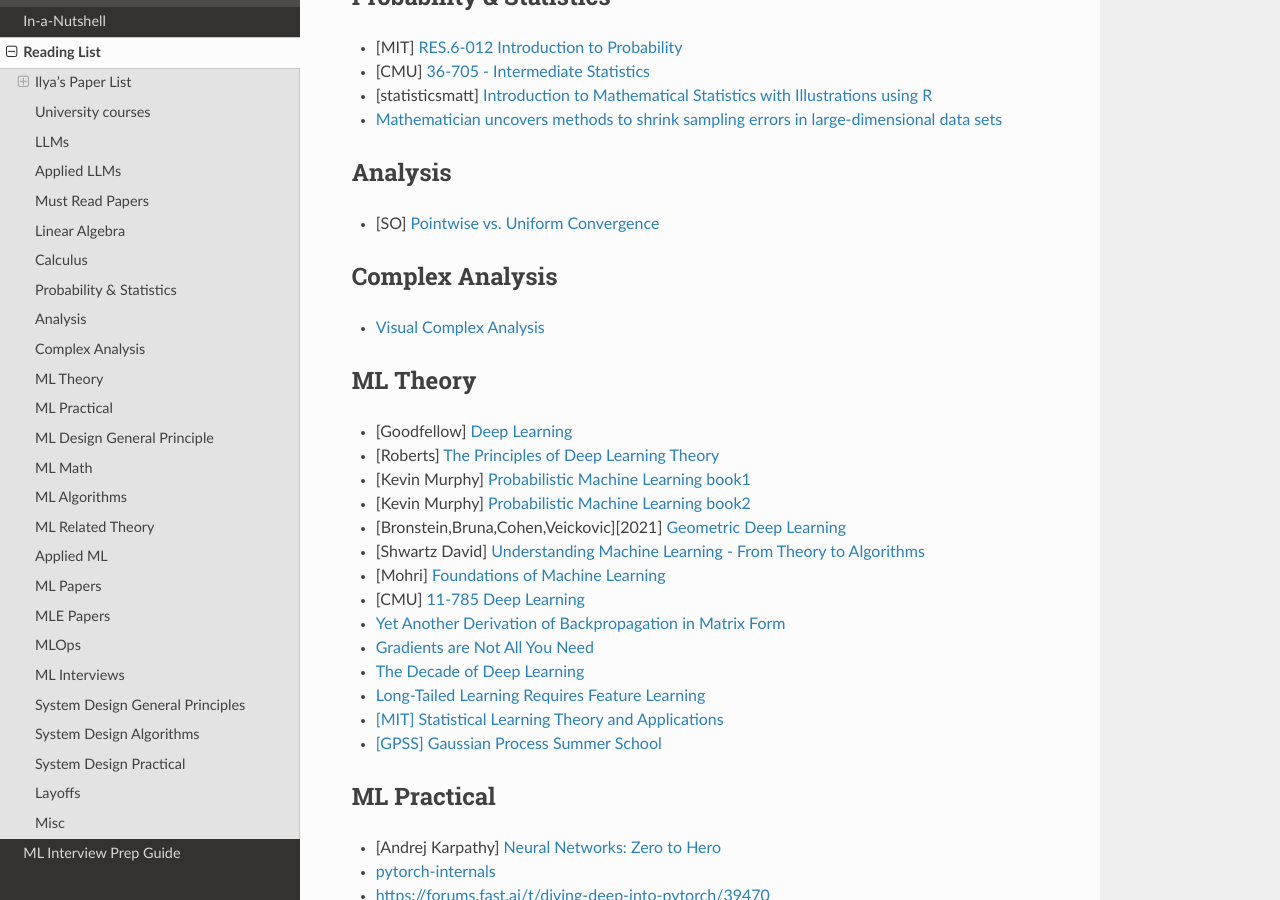
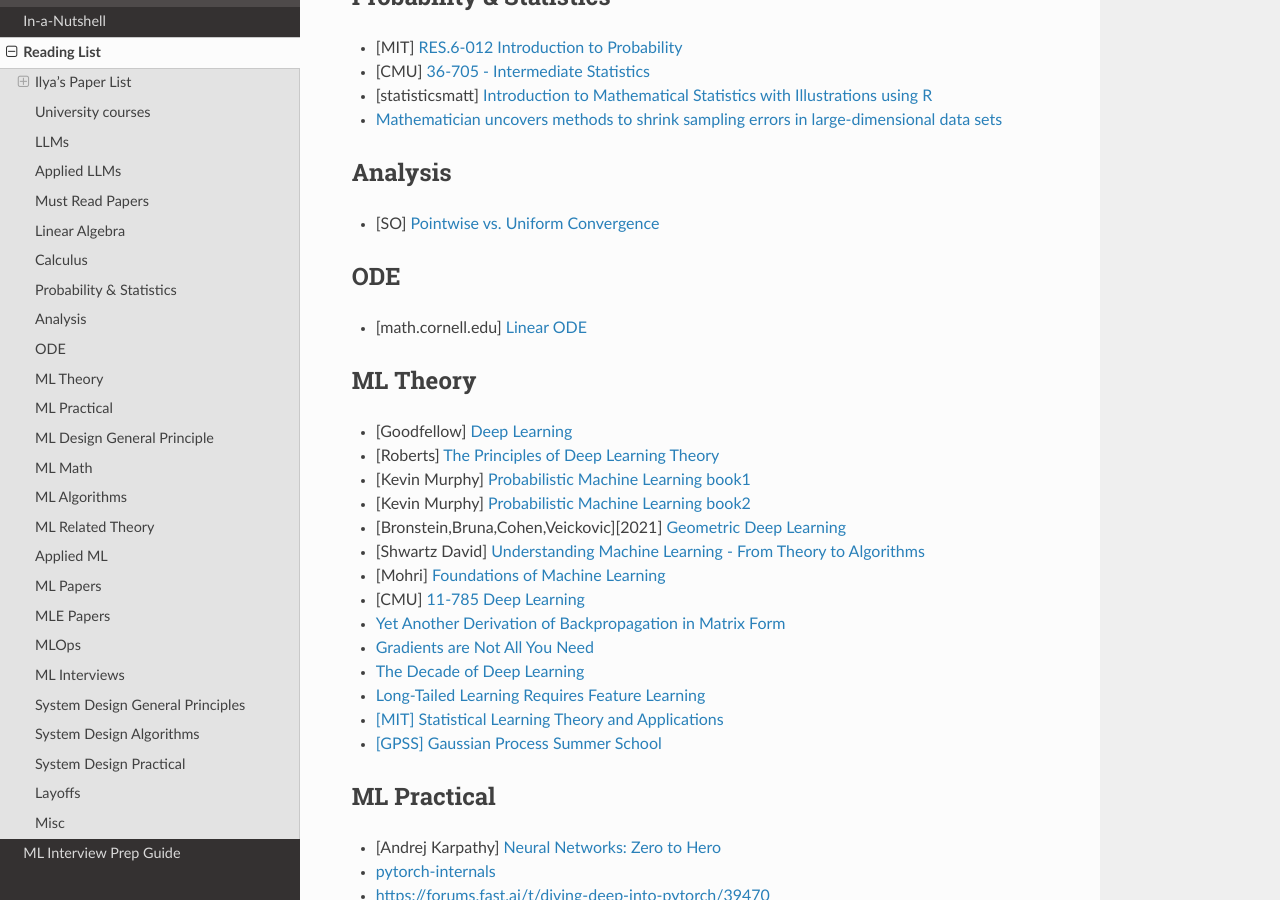
Before and after one commit to uselesstechjunks/leetcode, a Sphinx documentation site: the page built from docs/source/readlist.rst, in a window 1280 px wide and 900 px high, scrolled down 6713 px. Built offline with Sphinx 7.4.7 and the Read the Docs theme 2.0.0, drawn with Linux system fonts in a browser that asks for light colours.

Commit message:
Update readlist.rst

```diff
--- a/docs/source/readlist.rst
+++ b/docs/source/readlist.rst
@@ -257,10 +257,9 @@ Analysis
 * [SO] `Pointwise vs. Uniform Convergence <https://math.stackexchange.com/questions/597765/pointwise-vs-uniform-convergence#915867>`_
 
 ******************************************************************************************
-Complex Analysis
+ODE
 ******************************************************************************************
-
-* `Visual Complex Analysis <https://complex-analysis.com/content/table_of_contents.html>`_
+* [math.cornell.edu] `Linear ODE <https://e.math.cornell.edu/people/belk/writing/>`_
 
 ******************************************************************************************
 ML Theory
```
